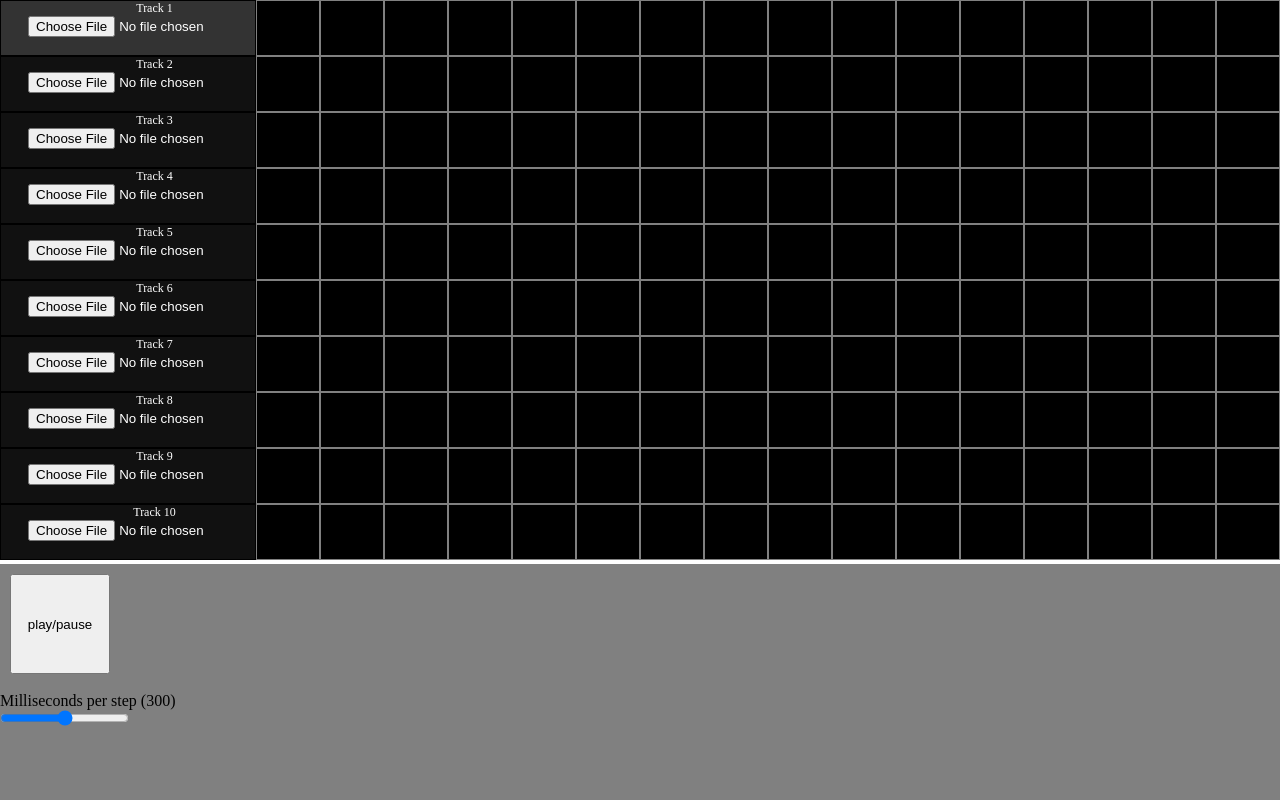
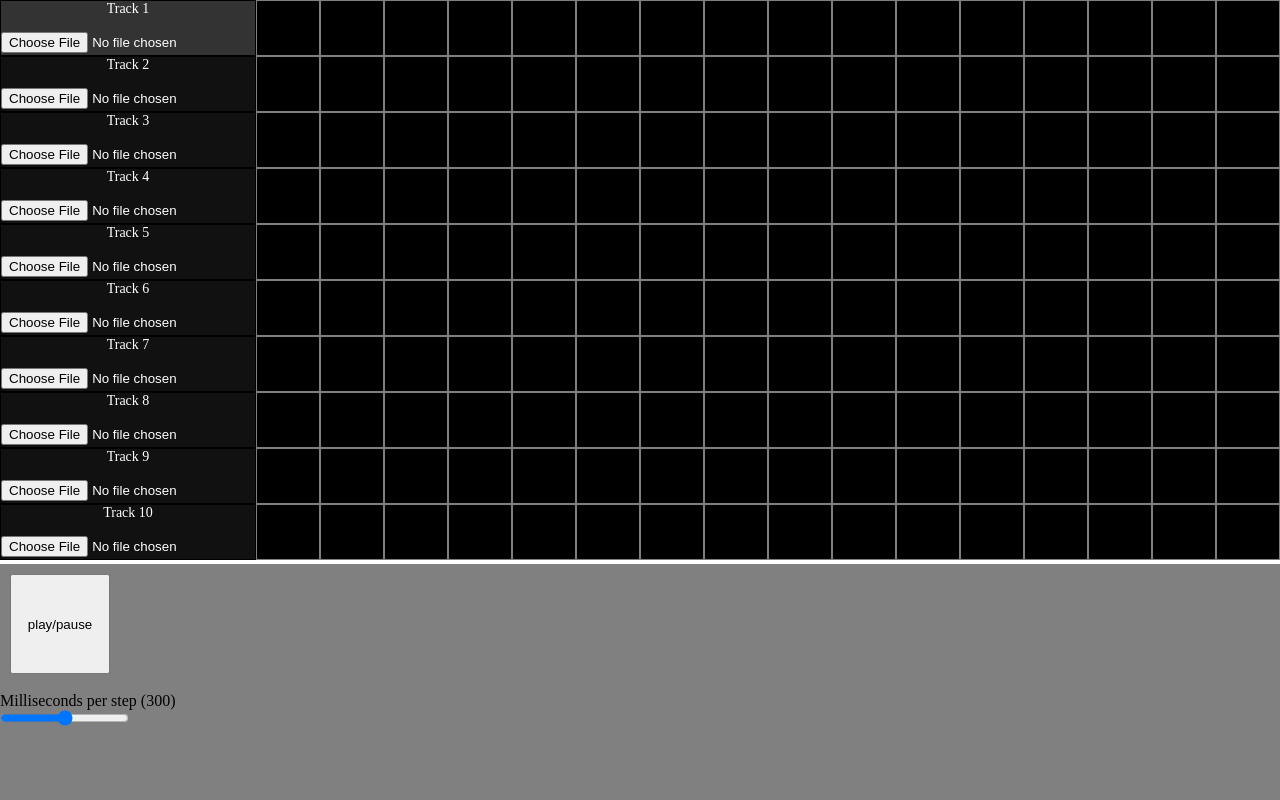
Before and after one commit to probably-not-porter/sqr-seq, a Node server app: page / in a window 1280 px wide. Run offline with Node 20, Linux system fonts and the light colour scheme.

Commit message:
more changes

```diff
--- a/public/css/main.css
+++ b/public/css/main.css
@@ -63,9 +63,7 @@ body{
 
 }
 .shadow {
-  -moz-box-shadow:    inset 0 0 10px white;
-   -webkit-box-shadow: inset 0 0 10px white;
-   box-shadow:         inset 0 0 10px white;
+  border: 5px solid white;
 }
 .block:hover{
   background-color: #333;
@@ -75,9 +73,10 @@ body{
   color: white;
 }
 #instrument-text{
-  position:absolute;
-  text-align: center;
-  margin-left: -100px;
+  float: left;
+  width: 100%;
+  height: 100%;
+
 }
 #play_pause{
   margin-top: 10px;
@@ -85,3 +84,6 @@ body{
   width: 100px;
   height: 100px;
 }
+.inputfile{
+  float:left;
+}
--- a/views/index.ejs
+++ b/views/index.ejs
@@ -10,10 +10,11 @@
       <div id="seq-area">
         <%for (var y = 0; y < 10; y++){%>
           <div id="container-<%=y%>" class="block-container">
-            <div class="block header y<%=y%>" onclick="handleFileSelect(<%=y%>)">
+            <div class="block header y<%=y%>">
               <span id="instrument-text">
-                <label>Track <%=y + 1%></label>
-                <input id="sound-<%=y%>"type="file" accept="audio/*">
+                <span style="font-size: 14px;">Track <%=y + 1%></span>
+                <br><br>
+                <input class="inputfile" id="sound-<%=y%>" name="file" type="file" accept="audio/*">
               </span>
             </div><%for (var x = 0; x < 16; x++){%>
               <div onclick="updateStep(<%=y%>,<%=x%>),handleFileSelect(<%=y%>)" class="block" id="y<%=y%>x<%=x%>"></div><%}%>
```
